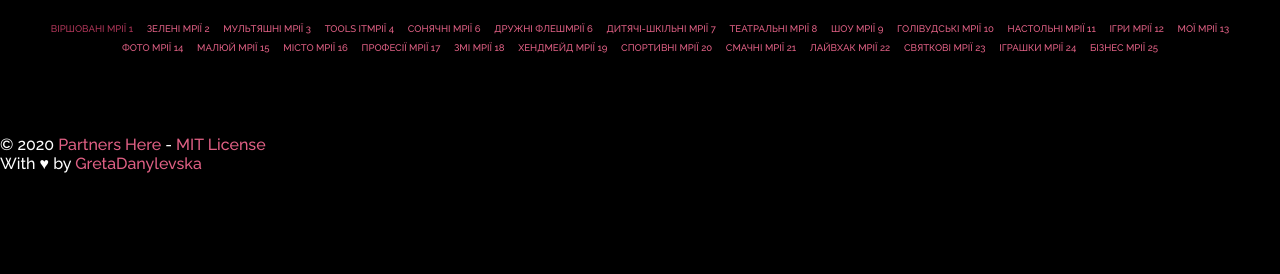
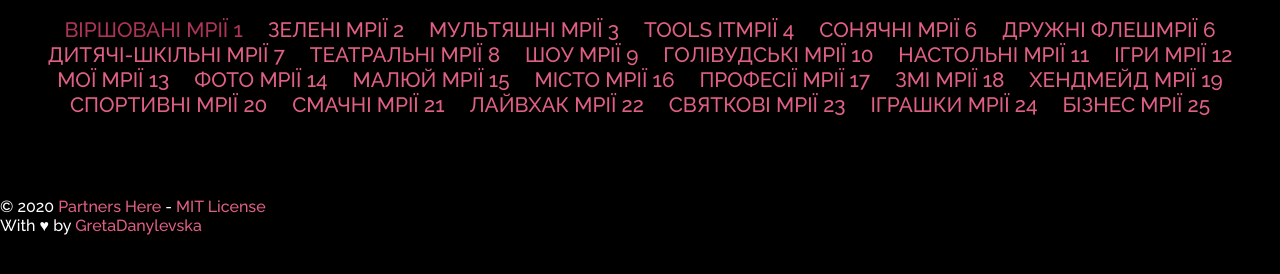
Before and after one commit to DInnaD/DrawingDreams, a plain HTML site: page index.html in a window 1280 px wide. Shown: the part 140-414 px from the top of the page. Drawn offline with nearby package versions, Linux system fonts and the light colour scheme.

Commit message:
Update demo.css

```diff
--- a/css/demo.css
+++ b/css/demo.css
@@ -128,7 +128,7 @@ a:hover, a:focus,
 .codrops-demos a {
 	display: inline-block;
 	margin: 0 0.5em;
-	font-size: 60%;
+	font-size: 130%;
 	text-transform: uppercase;
 }
 /* Content */
```
